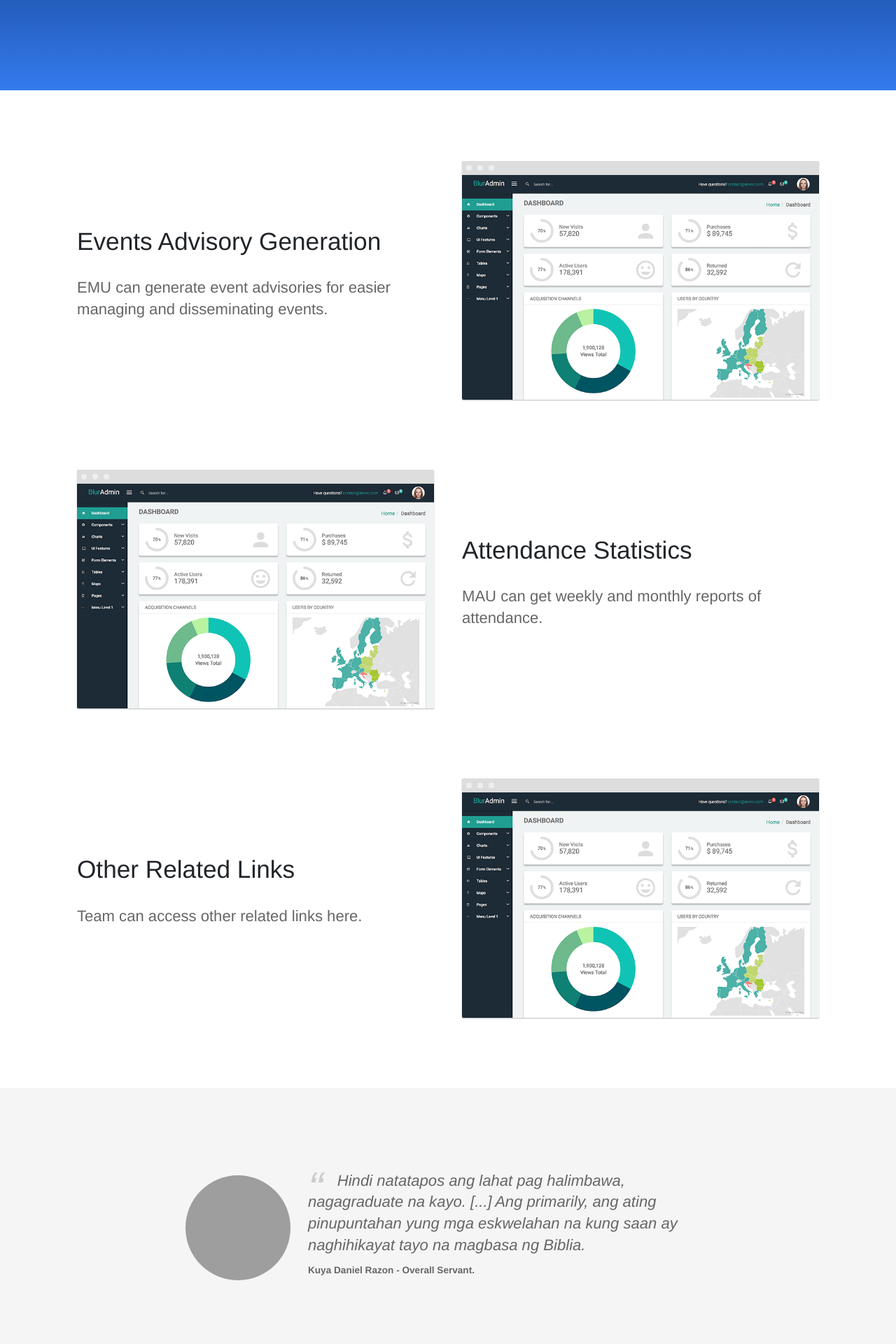
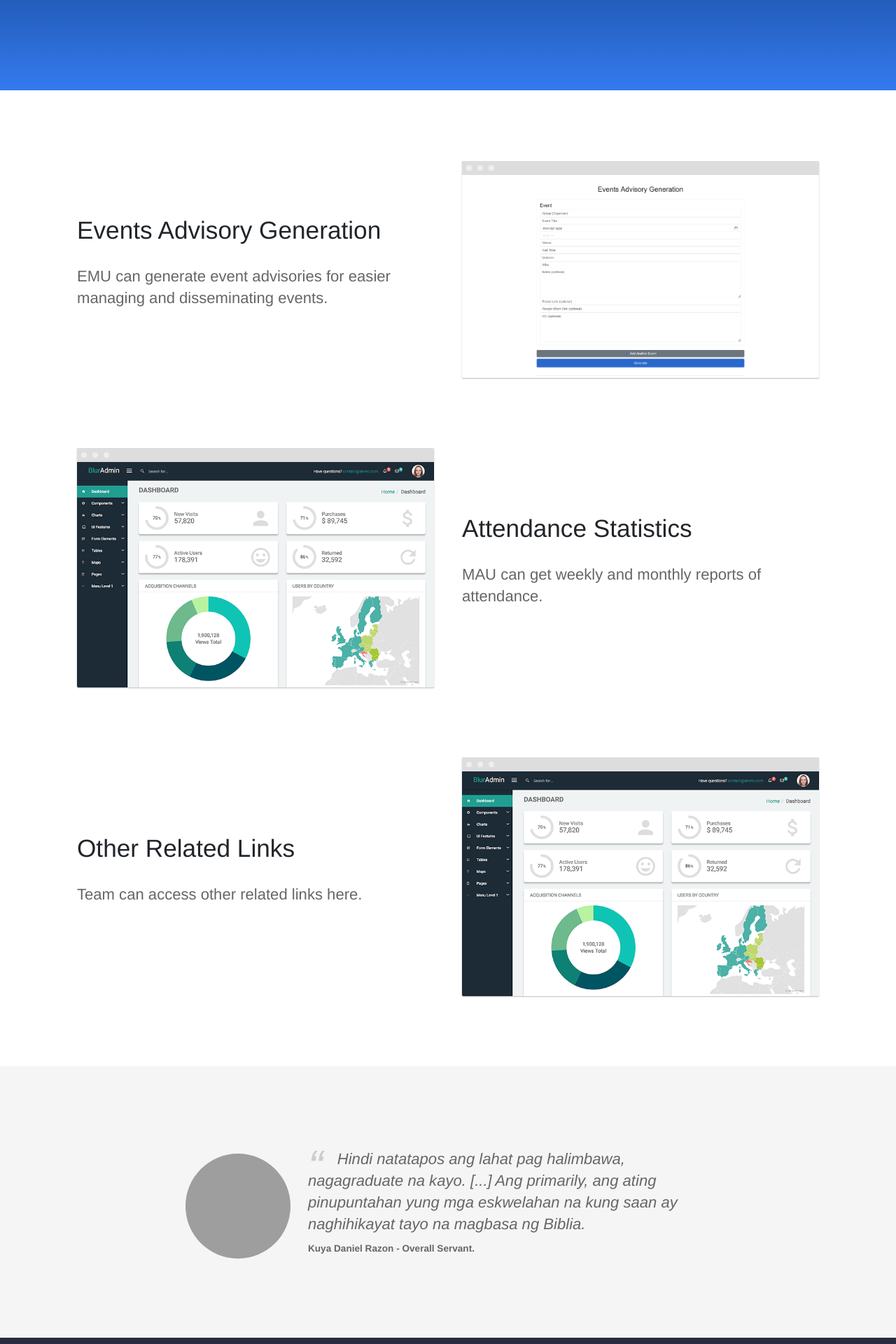
Before and after one commit to breadtaguig/breadtaguig.github.io, a Jekyll site: the page built from index.html, in a window 1280 px wide. Shown: the part 323-2243 px from the top of the page at 70% size. Built offline with Jekyll 4.4.1, drawn with Linux system fonts in a browser that asks for light colours; grey boxes are pictures that could not be loaded.

```diff
--- a/Gemfile
+++ b/Gemfile
@@ -6,6 +6,7 @@ gem "tzinfo"
 gem "tzinfo-data", platforms: [:windows]
 
 group :jekyll_plugins do
+  # gem "github-pages"
   gem 'jekyll-archives', '~> 2.2.1'
   gem 'jekyll-feed', '~> 0.15.1'
   gem 'jekyll-paginate', '~> 1.1.0'
--- a/index.html
+++ b/index.html
@@ -18,7 +18,7 @@ description: Home
 				<p>EMU can generate event advisories for easier managing and disseminating events.</p>
 			</div>
 			<div class="image">
-				<img src="{{ site.baseurl }}/images/dashboard.png" alt="Screenshot" class="screenshot editable" />
+				<img src="{{ site.baseurl }}/images/events.png" alt="Screenshot" class="screenshot editable" />
 			</div>
 		</div>
 	</section>
```
Also changed, not shown: .github/workflows/pages.yml (added), Gemfile.lock, images/events.png (added).
